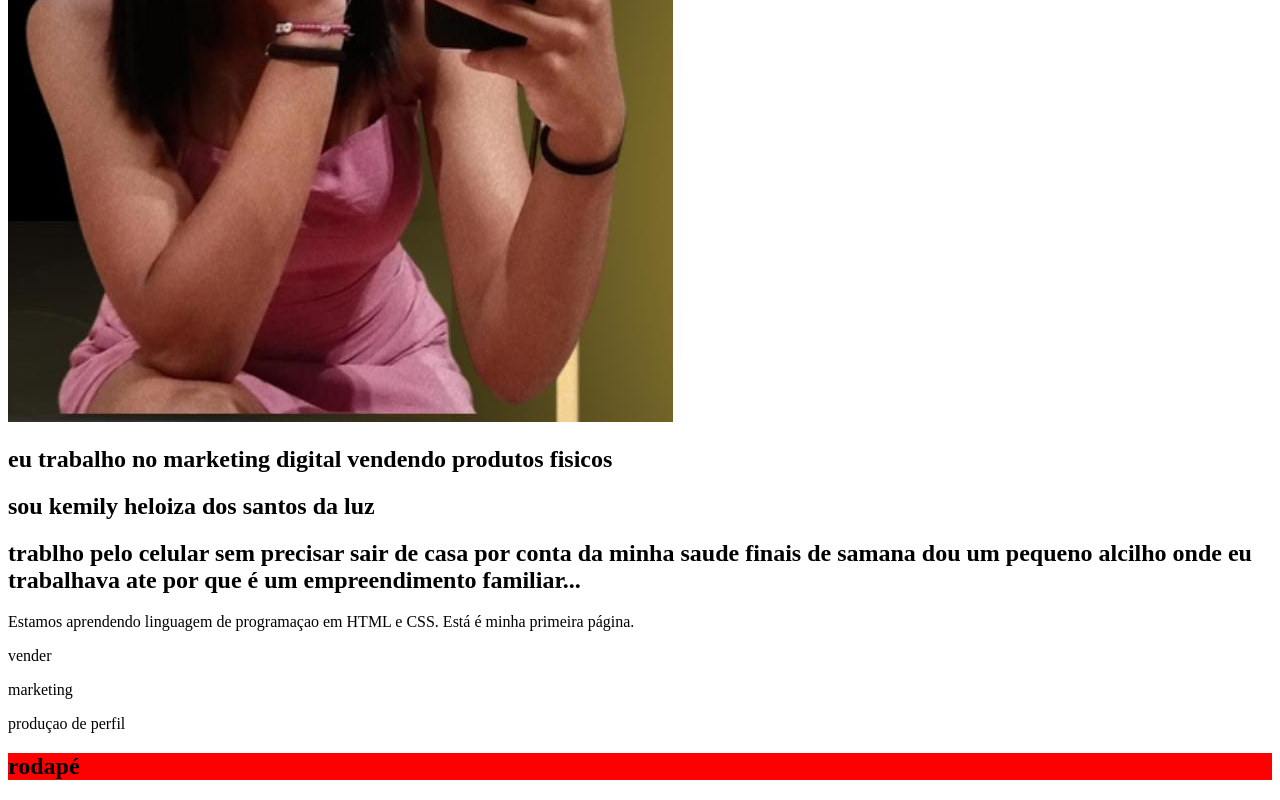
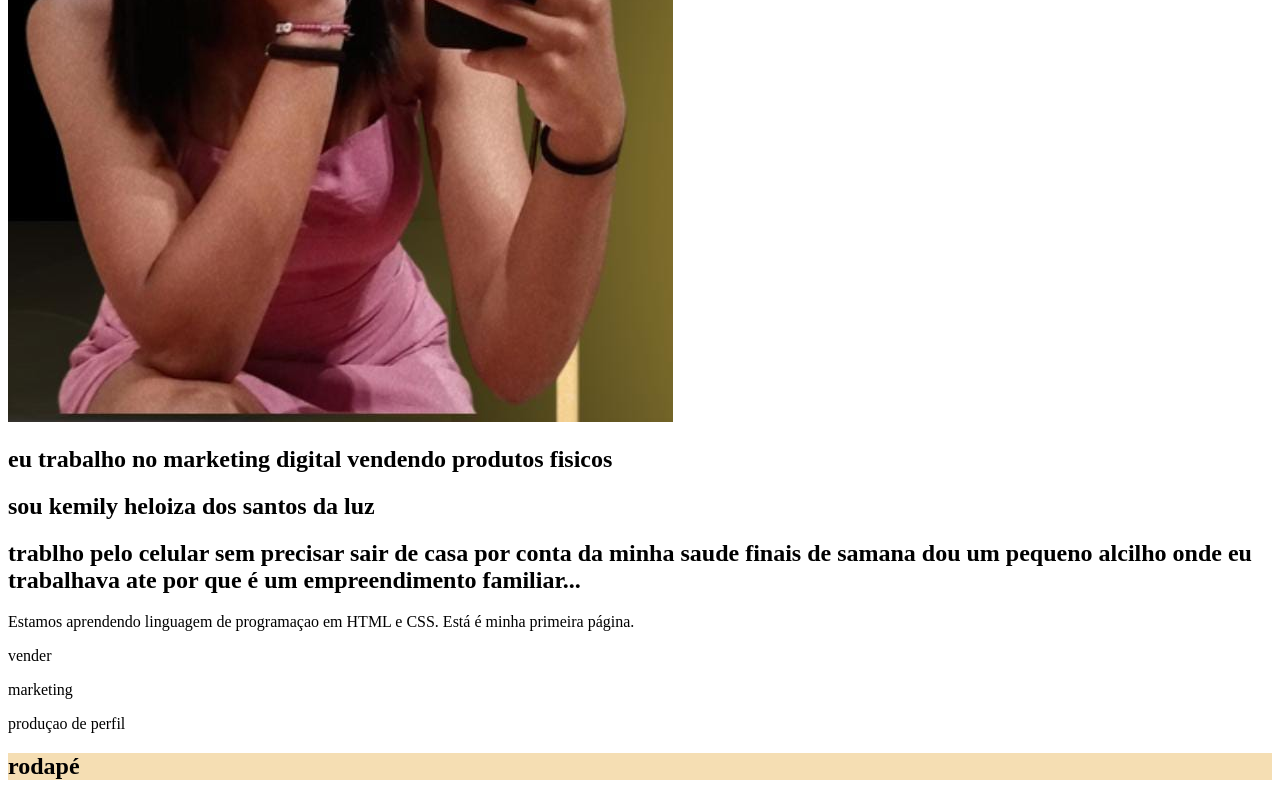
Before and after one commit to lindina000/segundo-repositorio1, a plain HTML site: page index.html in a window 1280 px wide. Shown: the part 441-1241 px from the top of the page. Drawn offline with Linux system fonts and the light colour scheme.

Commit message:
img perfil 3

```diff
--- a/style.css
+++ b/style.css
@@ -7,5 +7,5 @@ body{
 }
 
 footer{
-   background-color: red;
+   background-color: wheat;
 }
```
